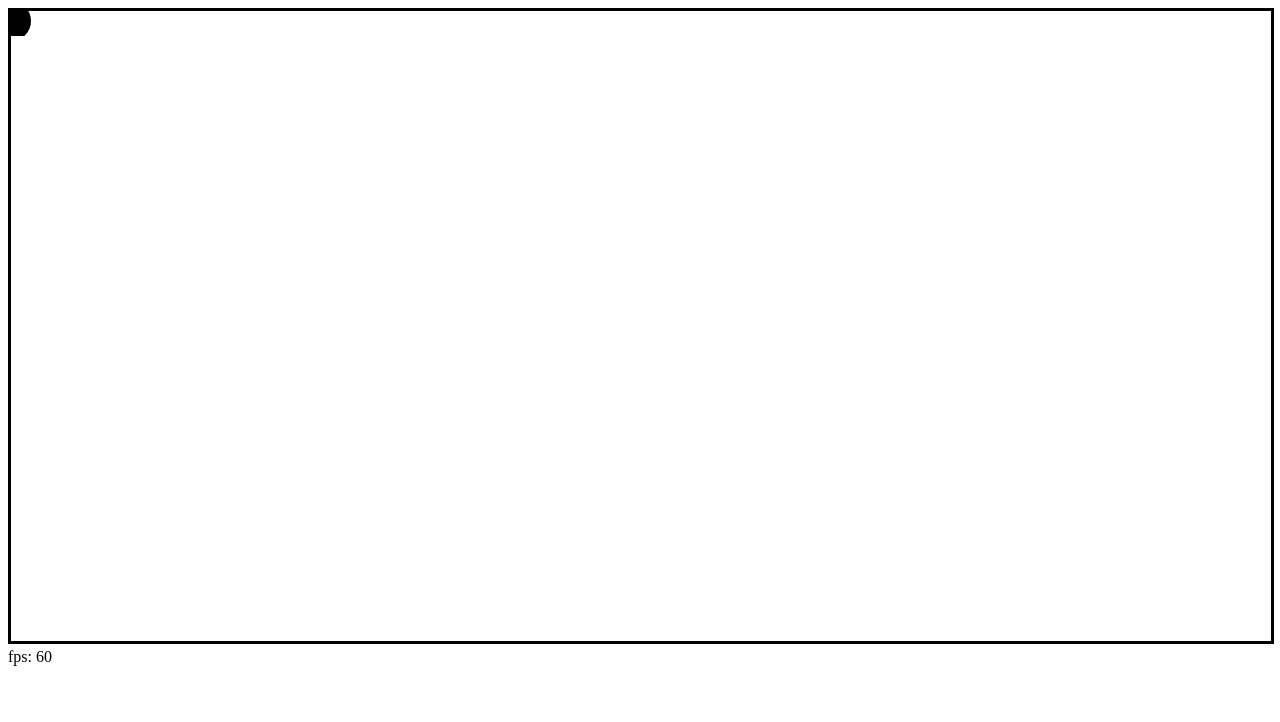
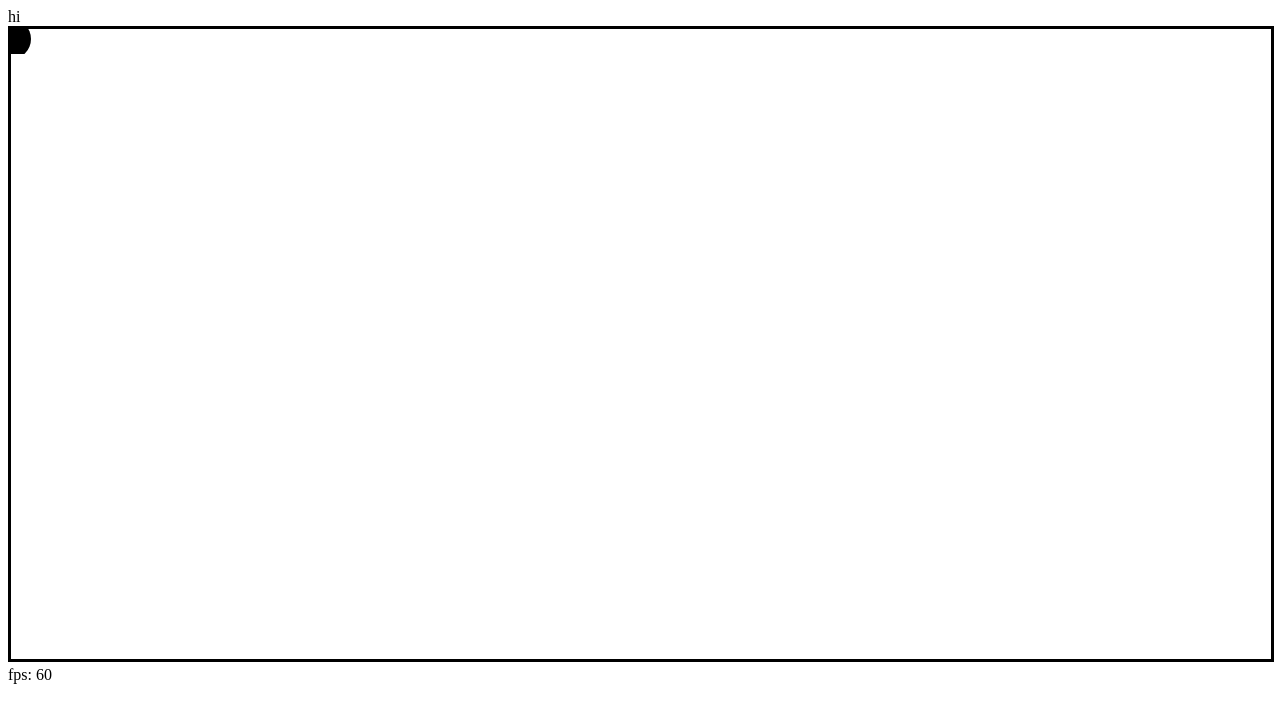
Before and after one commit to Namoop/parcelapp, a website built with Parcel: page src/index.html in a window 1280 px wide. Built offline with nearby package versions, Linux system fonts and the light colour scheme.

Commit message:
Files modified

```diff
--- a/package.json
+++ b/package.json
@@ -3,7 +3,8 @@
 	"source": "src/index.html",
 	"scripts": {
 		"start": "parcel",
-		"build": "parcel build"
+		"build": "parcel build",
+		"prebuild": "rmdir dist /s /q"
 	},
 	"devDependencies": {
 		"@parcel/transformer-toml": "^2.2.1",
--- a/src/index.html
+++ b/src/index.html
@@ -6,7 +6,7 @@
     <script type="module" src="main.ts"></script>
   </head>
   <body>
-	<div id="app"></div>
+	<div id="app">hi</div>
 	<div id="dg"></div>
   </body>
 </html>
```
Also changed, not shown: dist/index.html, 33 other files.
